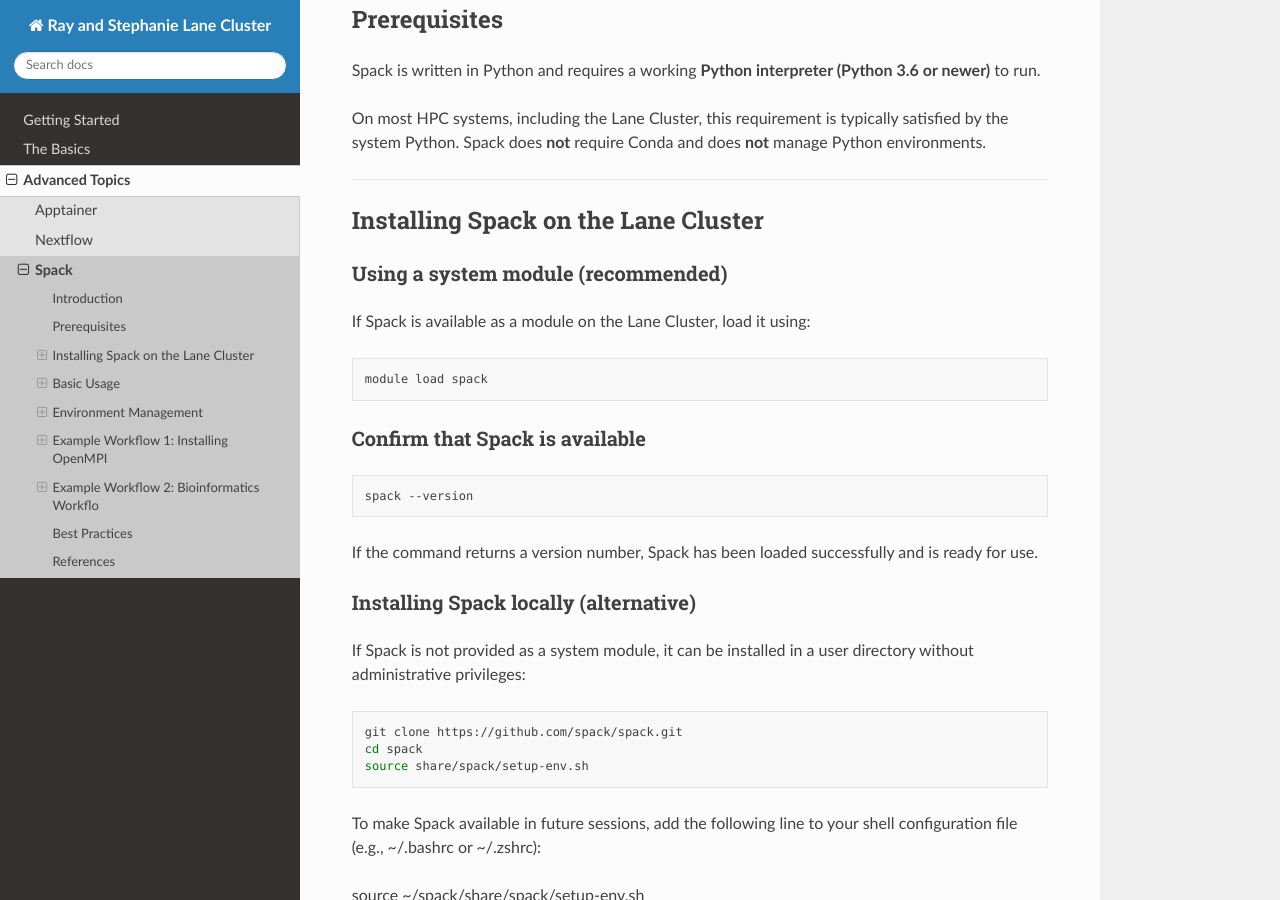
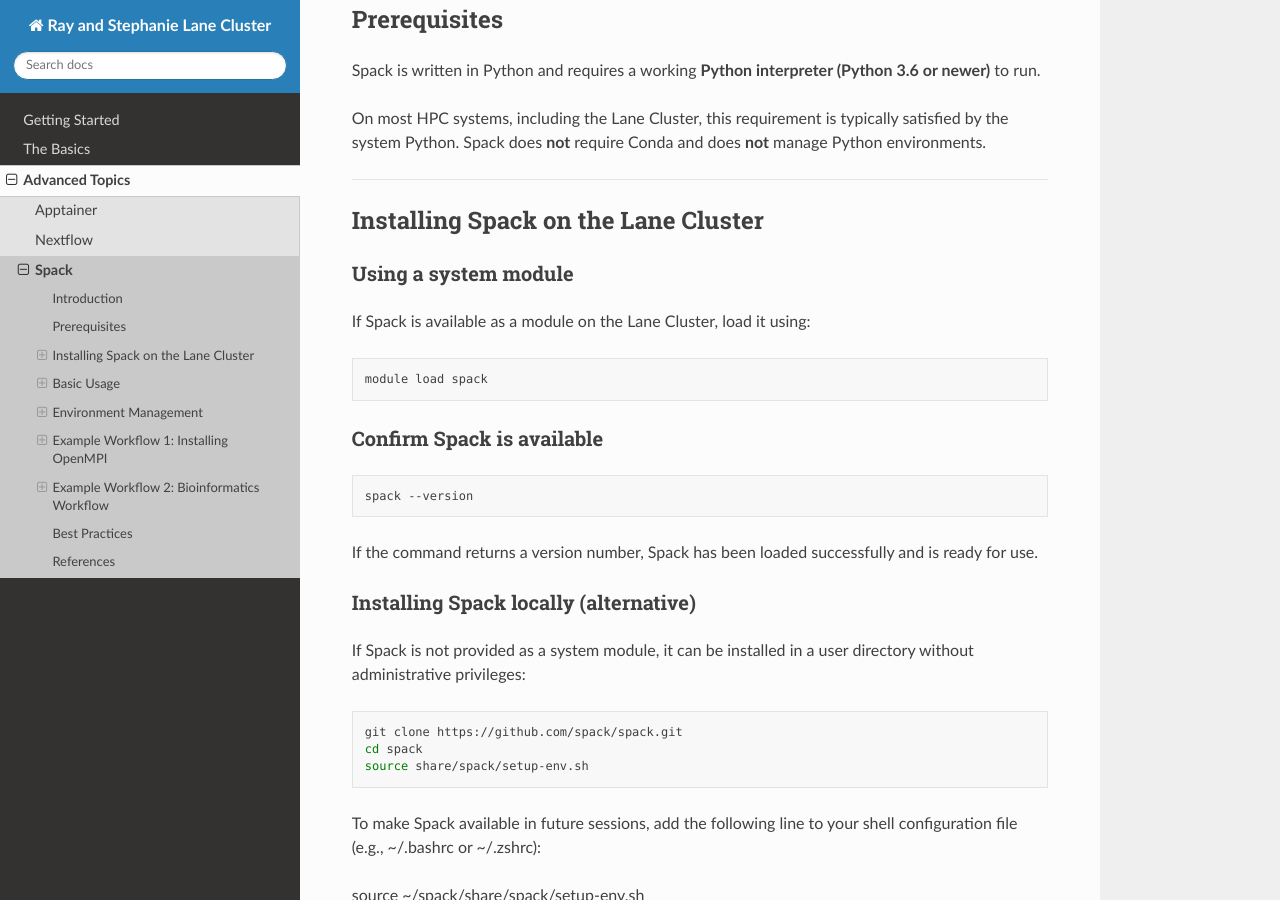
Before and after one commit to CBDatCMU/cluster-documentation, a Sphinx documentation site: the page built from docs/source/advanced/spack.md, in a window 1280 px wide and 900 px high, scrolled down 1307 px. Built offline with Sphinx 7.4.7 and the Read the Docs theme 3.1.0, drawn with Linux system fonts in a browser that asks for light colours; some of the changed text lies outside the part shown.

Commit message:
Fix formatting and typos in Spack documentation

````diff
--- a/docs/source/advanced/spack.md
+++ b/docs/source/advanced/spack.md
@@ -41,7 +41,7 @@
 
 ## Installing Spack on the Lane Cluster
 
-### Using a system module (recommended)
+### Using a system module
 
 If Spack is available as a module on the Lane Cluster, load it using:
 
@@ -49,7 +49,7 @@
 module load spack
 ```
 
-### Confirm that Spack is available
+### Confirm Spack is available
 
 ```bash
 spack --version
@@ -167,7 +167,7 @@
 
 If the command returns a version number, OpenMPI has been built and linked successfully on the compute node.
 
-## Example Workflow 2: Bioinformatics Workflo
+## Example Workflow 2: Bioinformatics Workflow
 
 **Use case:**
 A researcher needs a reproducible and isolated environment for RNA-seq analysis using tools such as HISAT2, Samtools, and Python scientific libraries.
````
